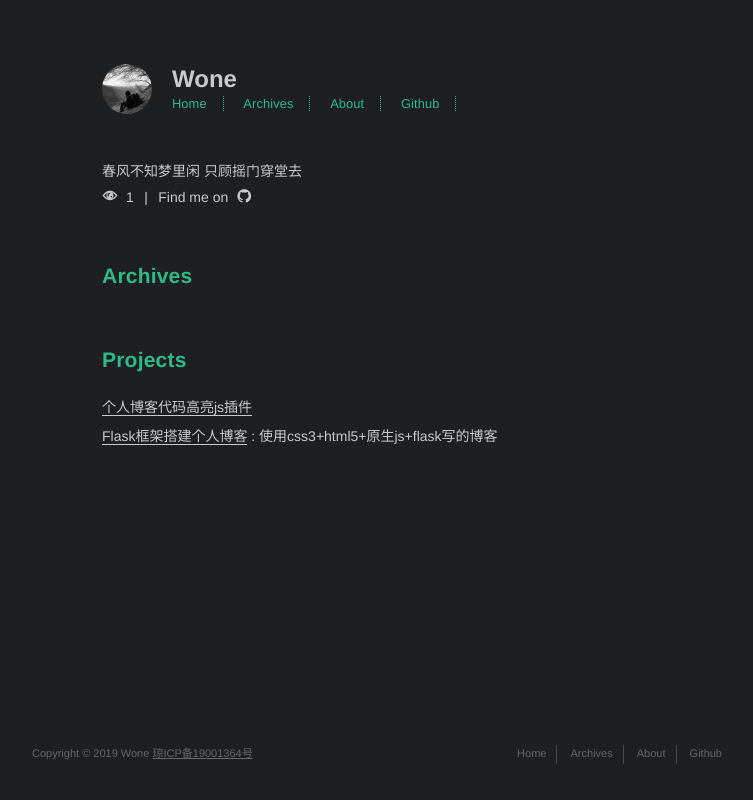
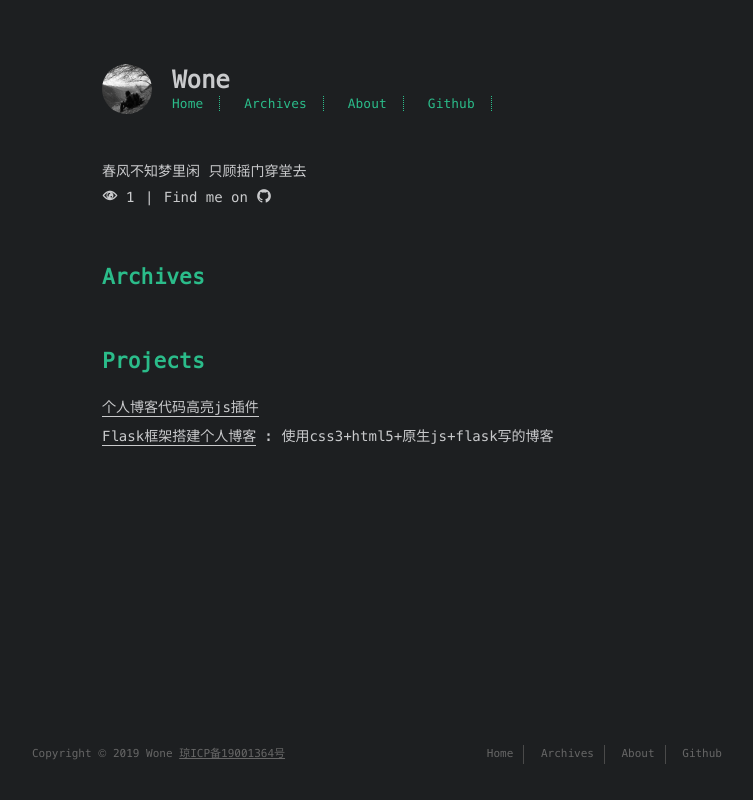
Before and after one commit to weidehai/woneblog, a Flask app: page / in a window 1280 px wide. Shown: the whole page, without its empty margins (258-1011 px from the left). Run offline with Flask 2, Linux system fonts and the light colour scheme; data that the repository does not hold is empty.

Commit message:
add meslo_lg font for number and 26-word

```diff
--- a/static/css/base.css
+++ b/static/css/base.css
@@ -1,8 +1,13 @@
 html {
 	height: 100%;
 }
+@font-face{
+	font-family: "Meslo LG";
+	font-style: normal;
+	src:url('../font/MesloLGS-Regular.woff') format('woff');
+}
 body {
-	font-family: Helvetica, Arial, sans-serif, 微软雅黑;
+	font-family: Meslo LG,Helvetica, Arial, sans-serif, 微软雅黑;
 	background-color: #1d1f21;
 	color: #c9cacc;
 	text-rendering: geometricPrecision;
```
Also changed, not shown: static/font/MesloLGS-Regular.woff (added).
